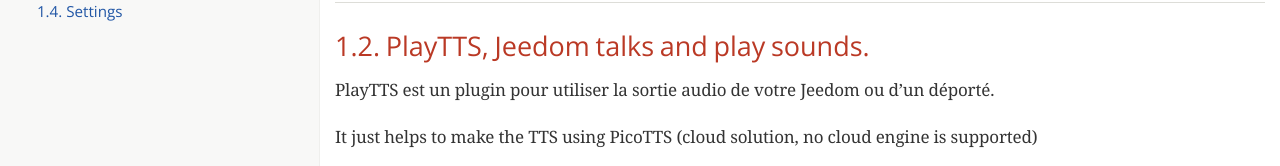
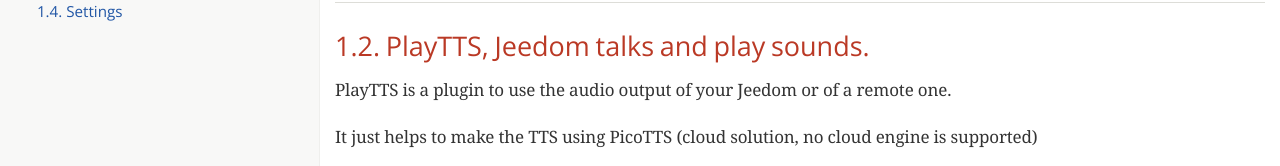
Before and after one commit to rjullien/jeedom_playtts, a plain HTML site: page doc/en_US/index.html in a window 1280 px wide. Shown: the part 180-346 px from the top of the page. Drawn offline with nearby package versions, Linux system fonts and the light colour scheme; a web font is replaced by a local one.

Commit message:
[ROBOT] Action all

```diff
--- a/doc/en_US/index.html
+++ b/doc/en_US/index.html
@@ -438,7 +438,7 @@ body.book #toc,body.book #preamble,body.book h1.sect0,body.book .sect1>h2{page-b
 <div class="sect2">
 <h3 id="_playtts_jeedom_talks_and_play_sounds">1.2. PlayTTS, Jeedom talks and play sounds.</h3>
 <div class="paragraph">
-<p>PlayTTS est un plugin pour utiliser la sortie audio de votre Jeedom ou d&#8217;un déporté.</p>
+<p>PlayTTS is a plugin to use the audio output of your Jeedom or of a remote one.</p>
 </div>
 <div class="paragraph">
 <p>It just helps to make the TTS using PicoTTS (cloud solution, no cloud engine is supported)</p>
```
Also changed, not shown: 1 other file.
